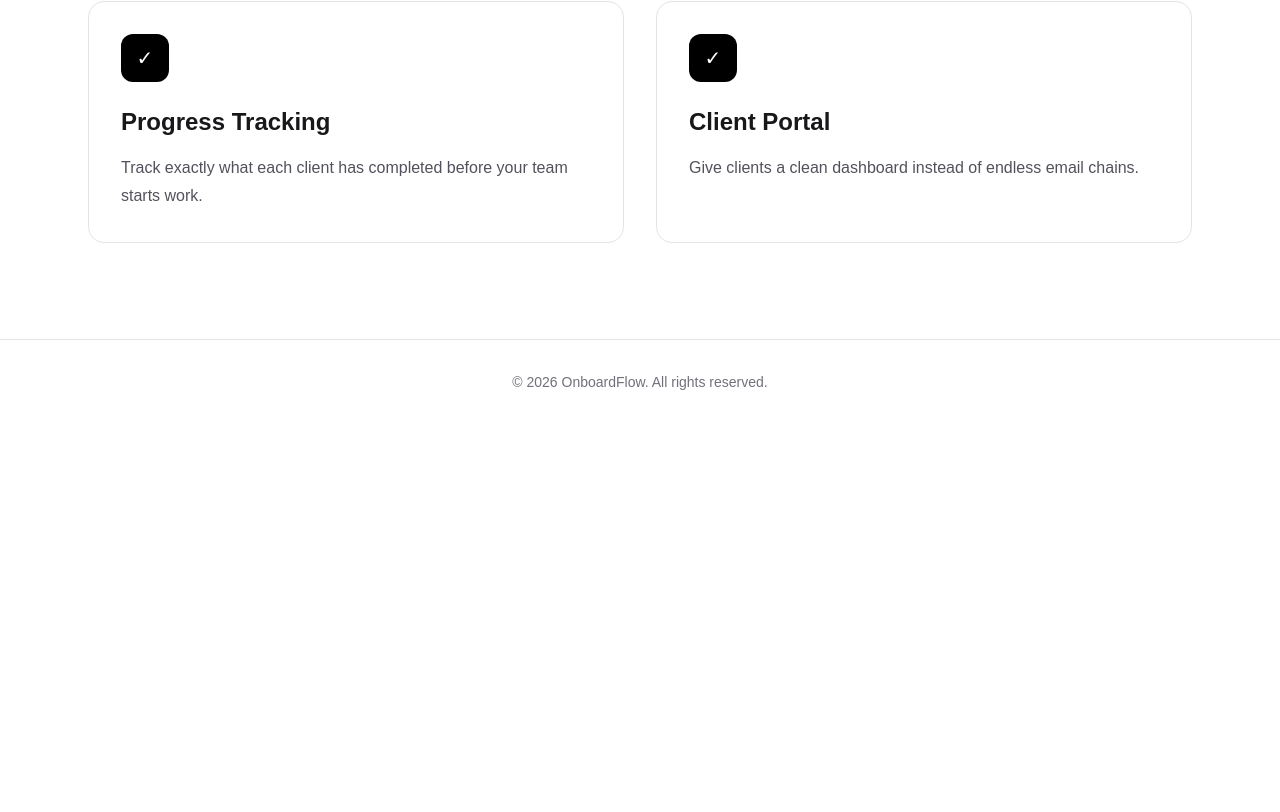
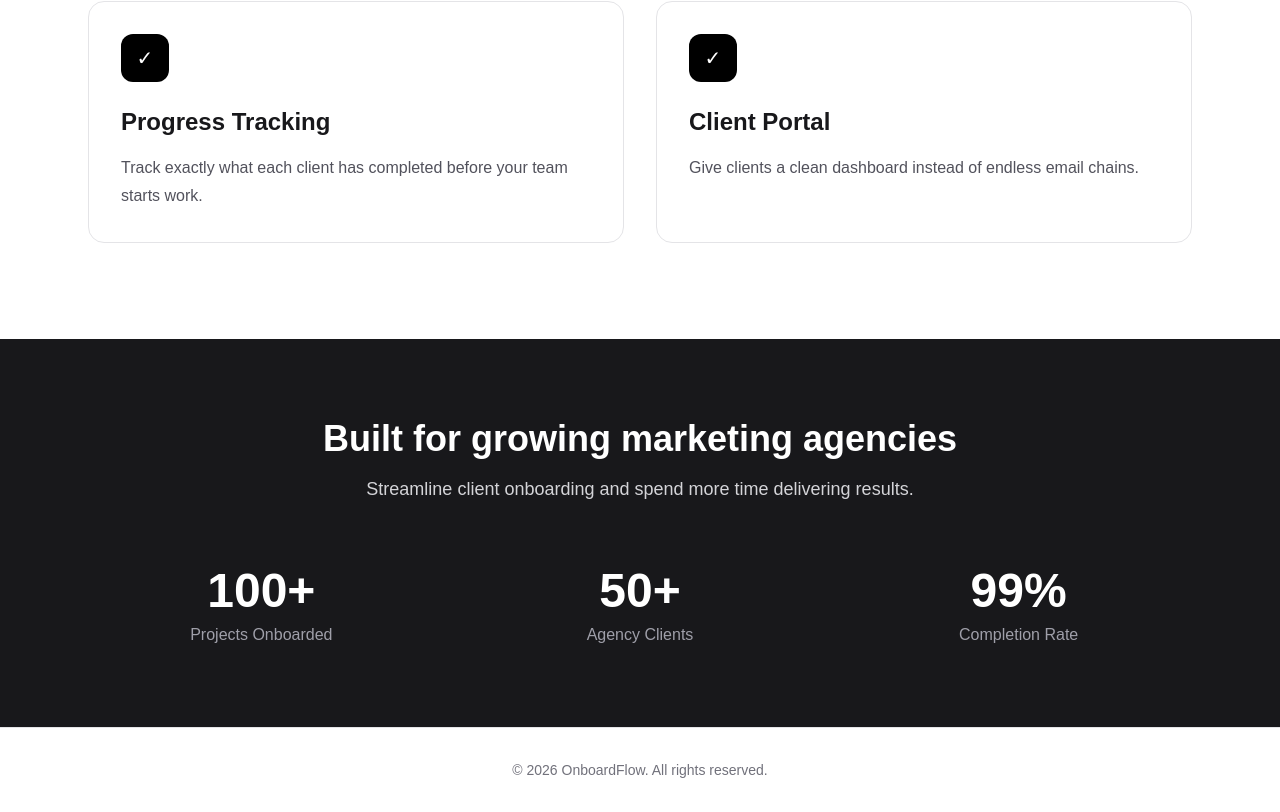
Before and after one commit to meharbhamrah/onboardflow, a Next.js app: page / in a window 1280 px wide. Shown: the part 1270-2082 px from the top of the page. Before the commit the page ends 1694 px from the top, so only its background shows below. Built offline with nearby package versions, Linux system fonts and the light colour scheme.

Commit message:
Add trust section to landing page

```diff
--- a/app/page.tsx
+++ b/app/page.tsx
@@ -1,6 +1,7 @@
 import Navbar from "../components/Navbar";
 import Hero from "../components/Hero";
 import Features from "../components/Features";
+import Trust from "../components/Trust";
 import Footer from "../components/Footer";
 
 export default function Home() {
@@ -9,6 +10,7 @@ export default function Home() {
       <Navbar />
       <Hero />
       <Features />
+      <Trust />
       <Footer />
     </>
   );
--- /dev/null
+++ b/components/Trust.tsx
@@ -0,0 +1,30 @@
+const stats = [
+  { number: "100+", label: "Projects Onboarded" },
+  { number: "50+", label: "Agency Clients" },
+  { number: "99%", label: "Completion Rate" },
+];
+
+export default function Trust() {
+  return (
+    <section className="bg-zinc-900 py-20 text-white">
+      <div className="mx-auto max-w-6xl px-6 text-center">
+        <h2 className="text-4xl font-bold">
+          Built for growing marketing agencies
+        </h2>
+
+        <p className="mt-4 text-lg text-zinc-300">
+          Streamline client onboarding and spend more time delivering results.
+        </p>
+
+        <div className="mt-16 grid gap-8 md:grid-cols-3">
+          {stats.map((stat) => (
+            <div key={stat.label}>
+              <h3 className="text-5xl font-bold">{stat.number}</h3>
+              <p className="mt-2 text-zinc-400">{stat.label}</p>
+            </div>
+          ))}
+        </div>
+      </div>
+    </section>
+  );
+}
```
